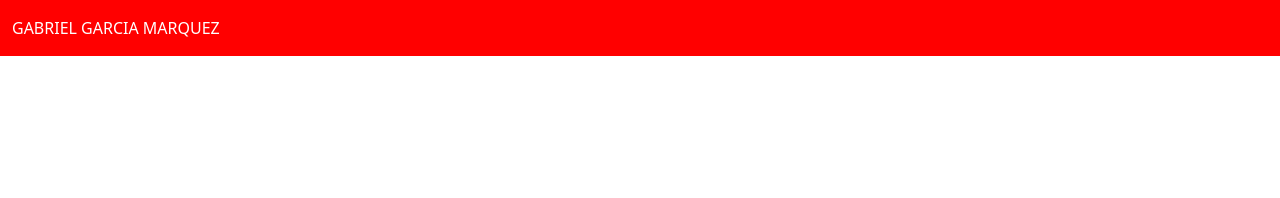
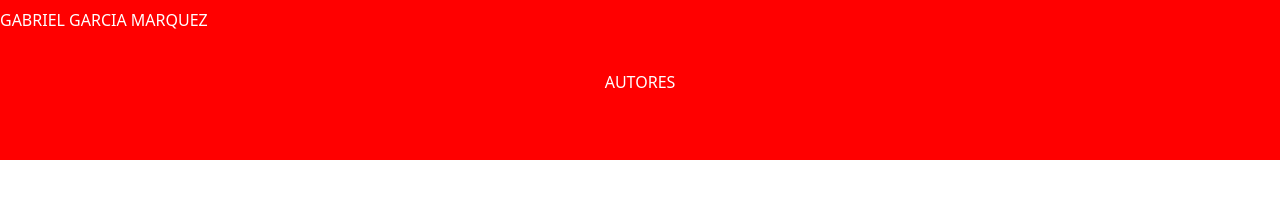
Before and after one commit to araceli1994/TALLER, a plain HTML site: page index.html in a window 1280 px wide. Drawn offline with nearby package versions, Linux system fonts and the light colour scheme.

Commit message:
añaniendo Footer

```diff
--- a/css/index.css
+++ b/css/index.css
@@ -1,9 +1,20 @@
 .navbar{
     background-color: red;
+    color: white;
 }
-.container-fluid{
+.content_navbar{
     display: block;
 }
-.nav-link{
+.footer{
+    background: red;
+    color: white;
+    height: 120px;
+    width: 100%;
+    bottom: 0px;
+}
+.content_footer{
+    padding-top: 30px;
+}
+.text_footer{
     text-align: center;
 }
--- a/index.html
+++ b/index.html
@@ -10,13 +10,19 @@
 </head>
 <body>
 
-    <nav class="navbar navbar-expand-lg navbar-dark">
-        <div class="container-fluid">
-          <span class="navbar-text">
-            <a class="nav-link active" aria-current="page" href="index.html">GABRIEL GARCIA MARQUEZ</a>
-          </span>
-        </div>
+    <nav class="navbar">
+        <div class="content_navbar">
+            <div class="text_navbar">
+              <h10>GABRIEL GARCIA MARQUEZ</h10>
+            </div>
+          </div>
       </nav>
-
 </body>
+<footer class="footer">
+    <div class="content_footer">
+      <div class="text_footer">
+        <h10>AUTORES</h10>
+      </div>
+    </div>
+  </footer>
 </html>
```
